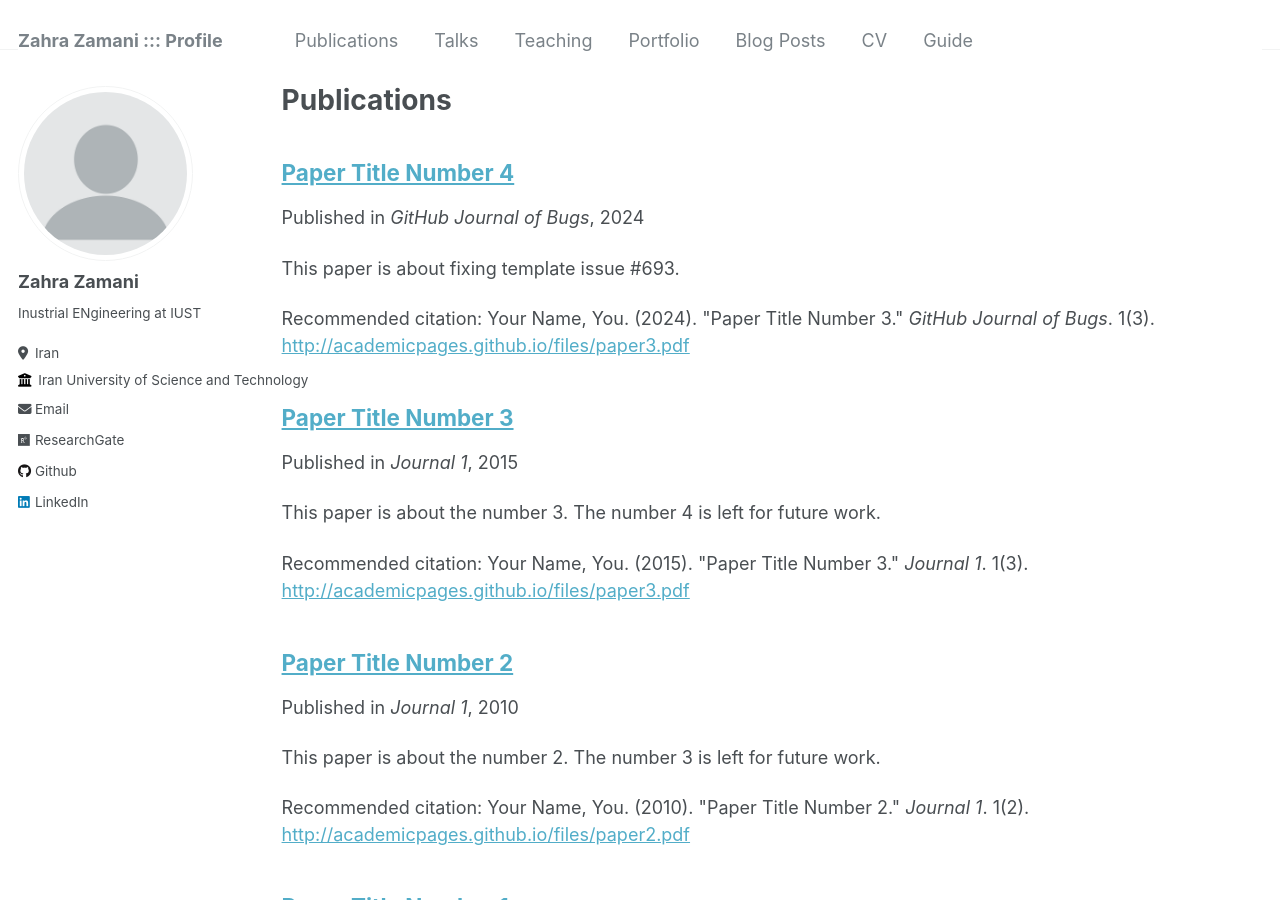
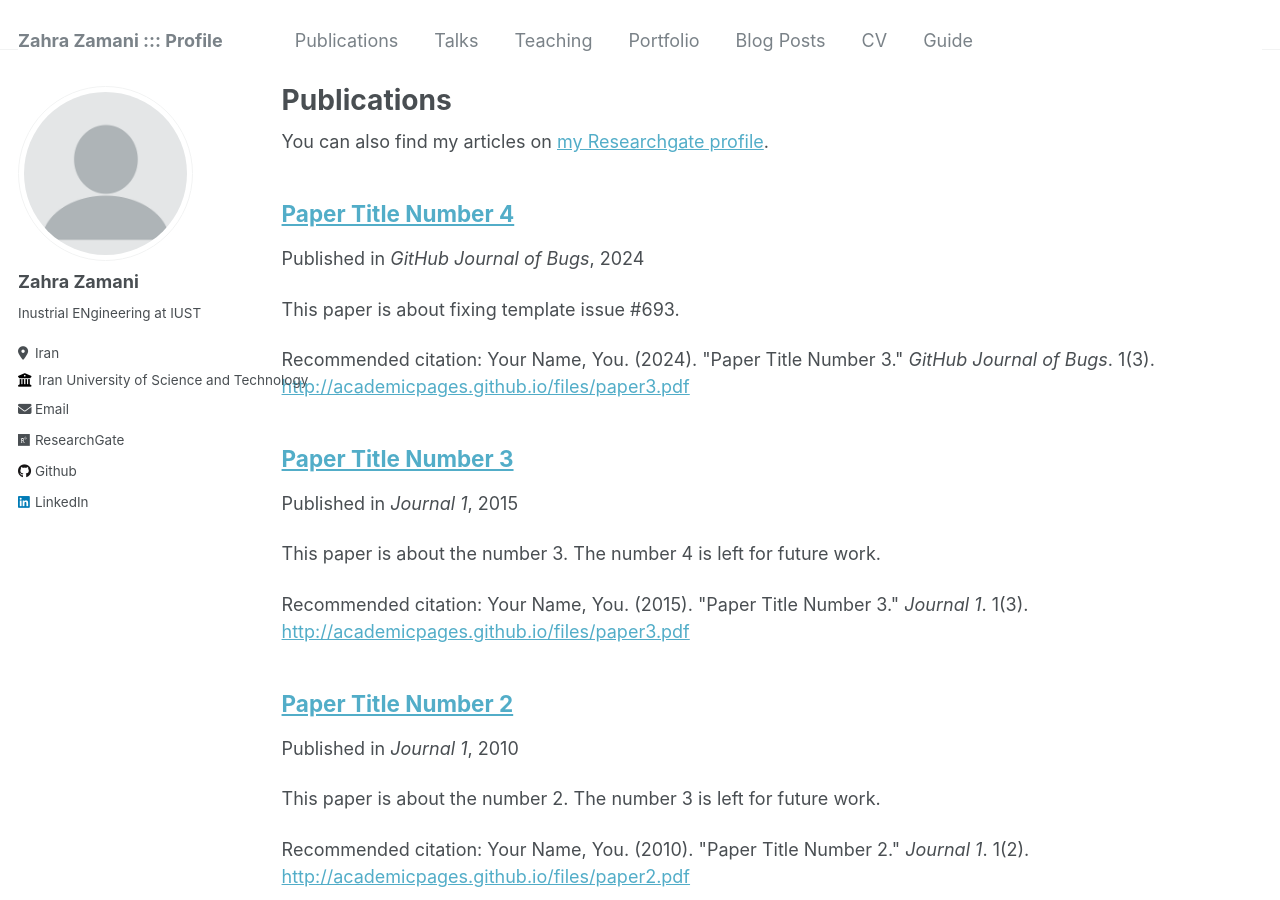
Before and after one commit to Zahra-Zamani/Zahra-Zamani.github.io, a Jekyll site: the page built from _pages/publications.md, in a window 1280 px wide and 900 px high. Built offline with Jekyll 4.4.1, drawn with Linux system fonts in a browser that asks for light colours.

Commit message:
Update publications.md
Changed Google scholar link to Researchgate

```diff
--- a/_pages/publications.md
+++ b/_pages/publications.md
@@ -5,8 +5,8 @@ permalink: /publications/
 author_profile: true
 ---
 
-{% if site.author.googlescholar %}
-  <div class="wordwrap">You can also find my articles on <a href="{{site.author.googlescholar}}">my Google Scholar profile</a>.</div>
+{% if site.author.researchgate %}
+  <div class="wordwrap">You can also find my articles on <a href="{{site.author.researchgate}}">my Researchgate profile</a>.</div>
 {% endif %}
 
 {% include base_path %}
```
